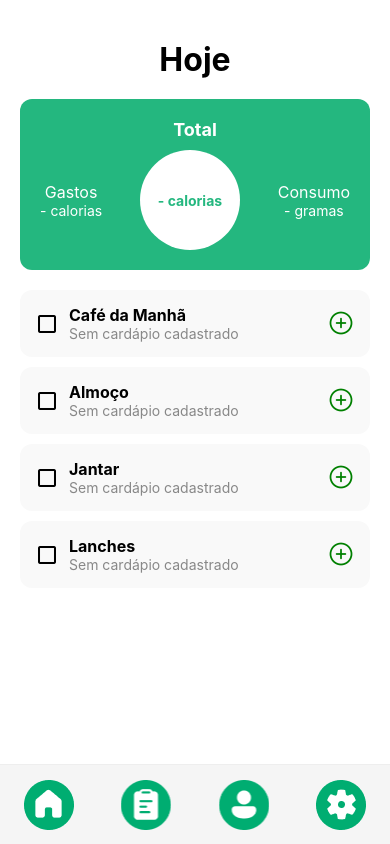
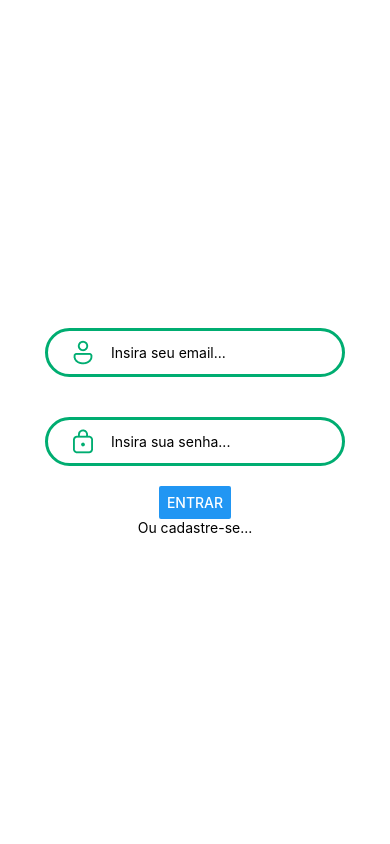
Before and after one commit to ThePerryDev/NutriPerry, a React Native app in the folder frontend/: screen /Home in a window 390 px wide. Built offline with nearby package versions, Linux system fonts and the light colour scheme.

Commit message:
[fix] Modificando rotas

```diff
--- a/frontend/App.tsx
+++ b/frontend/App.tsx
@@ -9,7 +9,7 @@ const Stack = createStackNavigator<RootStackParamList>();
 export default function App() {
   return (
     <NavigationContainer>
-      <Stack.Navigator initialRouteName="ErroAlimento">
+      <Stack.Navigator initialRouteName="AbrindoApp">
         <Stack.Screen
           name="AbrindoApp"
           component={AbrindoApp}
--- a/frontend/src/screen/Home/Home.tsx
+++ b/frontend/src/screen/Home/Home.tsx
@@ -43,7 +43,7 @@ const Home: React.FC<Props> = ({ navigation }) => {
               <Text style={styles.mealName}>{meal}</Text>
               <Text style={styles.mealDetail}>Sem cardápio cadastrado</Text>
             </View>
-            <TouchableOpacity>
+            <TouchableOpacity onPress={() => navigation.navigate("PesquisaAlimento")}>
               <Ionicons name="add-circle-outline" size={28} color="green" />
             </TouchableOpacity>
           </View>
```
